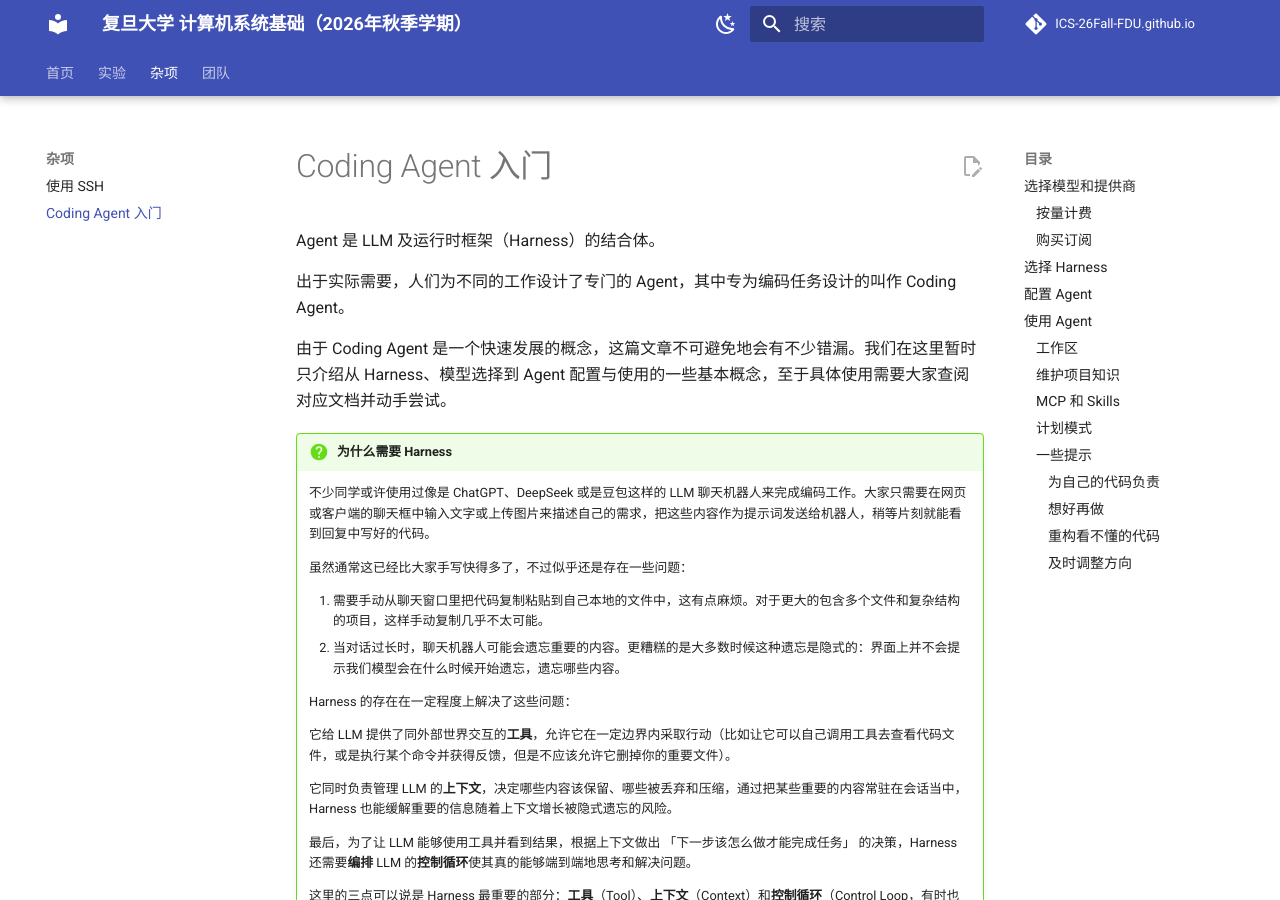
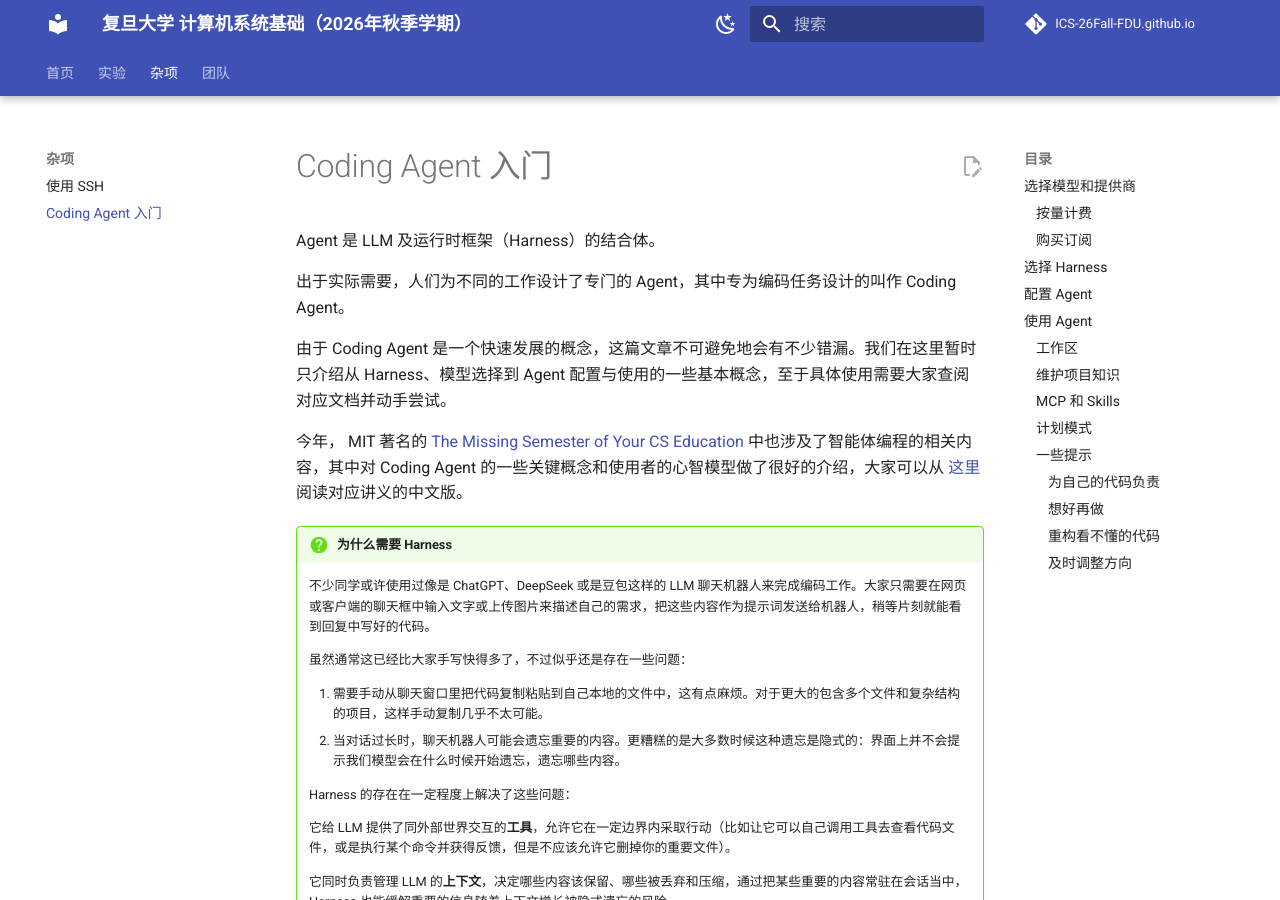
Before and after one commit to ICS-26Fall-FDU/ICS-26Fall-FDU.github.io, an MkDocs documentation site: the page built from docs/misc/coding-agent.md, in a window 1280 px wide and 900 px high. Built offline with MkDocs 1.6.1 and Material for MkDocs 9.7.7, drawn with Linux system fonts in a browser that asks for light colours; comment, search, counter and statistics services are not loaded.

Commit message:
docs: add link to the missing semester

```diff
--- a/docs/misc/coding-agent.md
+++ b/docs/misc/coding-agent.md
@@ -5,6 +5,8 @@ Agent 是 LLM 及运行时框架（Harness）的结合体。
 出于实际需要，人们为不同的工作设计了专门的 Agent，其中专为编码任务设计的叫作 Coding Agent。
 
 由于 Coding Agent 是一个快速发展的概念，这篇文章不可避免地会有不少错漏。我们在这里暂时只介绍从 Harness、模型选择到 Agent 配置与使用的一些基本概念，至于具体使用需要大家查阅对应文档并动手尝试。
+
+今年， MIT 著名的 [The Missing Semester of Your CS Education](https://missing.csail.mit.edu/) 中也涉及了智能体编程的相关内容，其中对 Coding Agent 的一些关键概念和使用者的心智模型做了很好的介绍，大家可以从 [这里](https://missing-semester-cn.github.io/2026/agentic-coding/) 阅读对应讲义的中文版。
 
 !!! question "为什么需要 Harness"
 
```
